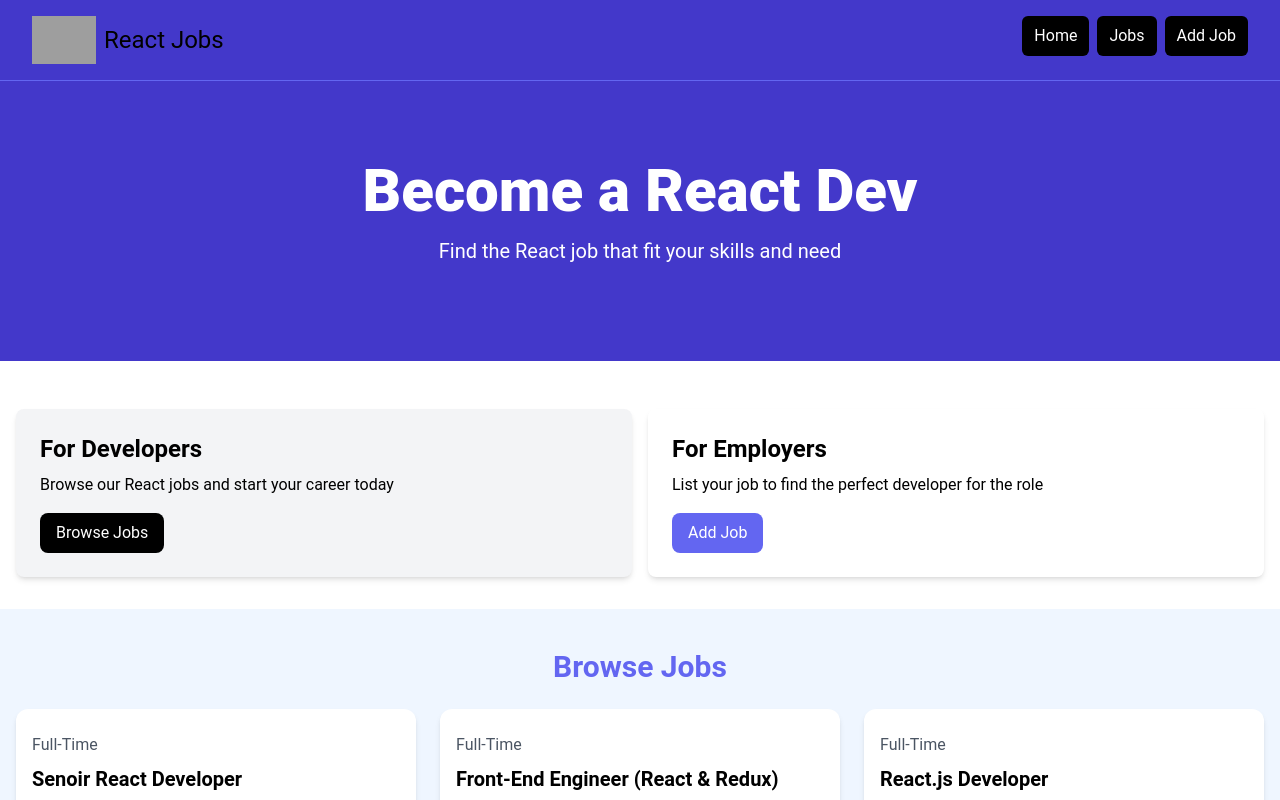
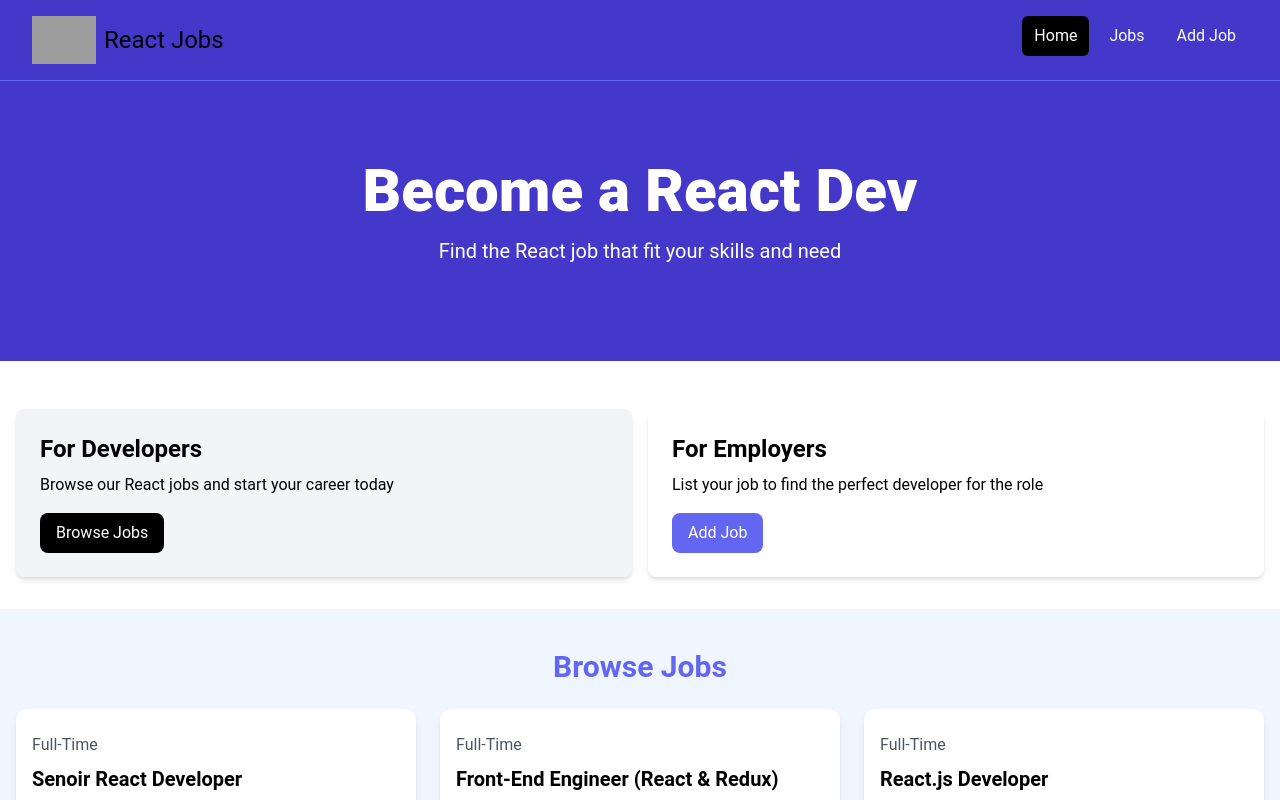
Before and after one commit to Abolade017/react-job, a React (Vite) app: page / in a window 1280 px wide. Shown: the top 800 px of the page. Built offline with nearby package versions, Linux system fonts and the light colour scheme; grey boxes are pictures that could not be loaded.

Commit message:
change navbar style

```diff
--- a/src/components/Navbar.jsx
+++ b/src/components/Navbar.jsx
@@ -13,8 +13,8 @@ const Navbar = () => {
                         <div className='md:ml-auto'>
                             <div className='flex space-x-2'>
                                 <a href='/' className='text-white bg-black px-3 py-2 rounded-md hover:text-white hover:bg-gray-900'>Home</a>
-                                <a href='/' className='text-white bg-black px-3 py-2 rounded-md hover:text-white hover:bg-gray-900'>Jobs</a>
-                                <a href='/' className='text-white bg-black px-3 py-2 rounded-md hover:text-white hover:bg-gray-900'>Add Job</a>
+                                <a href='/' className='text-white  px-3 py-2 rounded-md hover:text-white hover:bg-gray-900'>Jobs</a>
+                                <a href='/' className='text-white  px-3 py-2 rounded-md hover:text-white hover:bg-gray-900'>Add Job</a>
 
                             </div>
                         </div>
```
